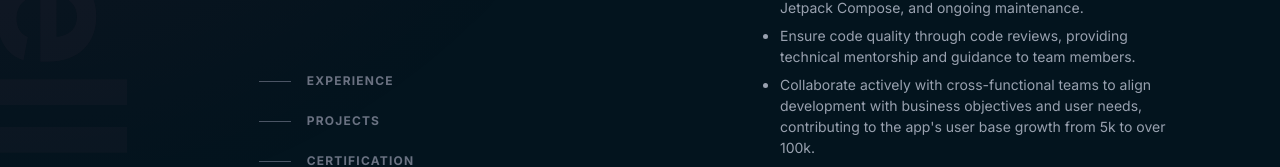
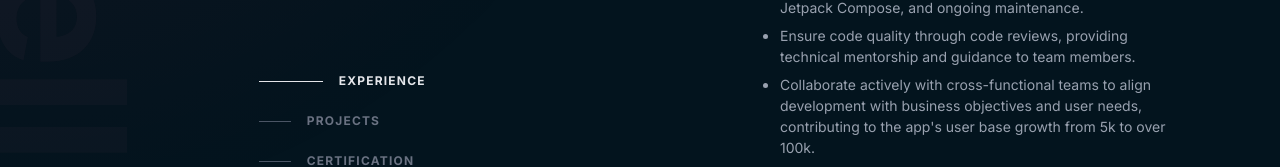
Before and after one commit to omarsahl/omarsahl.github.io, a Next.js app: page / in a window 1280 px wide. Shown: the part 469-636 px from the top of the page. Built offline with nearby package versions, Linux system fonts and the light colour scheme.

Commit message:
Add scroll-spy to nav to highlight active section

```diff
--- a/src/app/components/nav.js
+++ b/src/app/components/nav.js
@@ -1,24 +1,67 @@
-import React from 'react';
+'use client';
+
+import React, { useEffect, useState } from 'react';
+
+const NAV_ITEMS = [
+  { url: '#experience', label: 'Experience', id: 'experience' },
+  { url: '#projects', label: 'Projects', id: 'projects' },
+  { url: '#certification', label: 'Certification', id: 'certification' },
+  { url: '#blog', label: 'Blog', id: 'blog' },
+];
 
 export default function NavTabs() {
+  const [activeId, setActiveId] = useState('experience');
+
+  useEffect(() => {
+    const observers = [];
+
+    NAV_ITEMS.forEach(({ id }) => {
+      const section = document.getElementById(id);
+      if (!section) return;
+
+      const observer = new IntersectionObserver(
+        ([entry]) => {
+          if (entry.isIntersecting) setActiveId(id);
+        },
+        { rootMargin: '-30% 0px -60% 0px', threshold: 0 }
+      );
+
+      observer.observe(section);
+      observers.push(observer);
+    });
+
+    return () => observers.forEach((o) => o.disconnect());
+  }, []);
+
   return (
     <nav className="nav hidden lg:block" aria-label="Navigation">
       <ul className="mt-16 w-max">
-        <NavItem url="#experience" label="Experience" />
-        <NavItem url="#projects" label="Projects" />
-        <NavItem url="#certification" label="Certification" />
-        <NavItem url="#blog" label="Blog" />
+        {NAV_ITEMS.map(({ url, label, id }) => (
+          <NavItem key={id} url={url} label={label} active={activeId === id} />
+        ))}
       </ul>
     </nav>
   );
 }
 
-function NavItem({ url, label }) {
+function NavItem({ url, label, active }) {
   return (
     <li>
       <a className="group flex items-center py-3" href={url}>
-        <span className="mr-4 h-px w-8 bg-gray-600 transition-all group-hover:w-16 group-hover:bg-gray-200 group-focus-visible:w-16 group-focus-visible:bg-gray-200 motion-reduce:transition-none" />
-        <span className="text-xs font-bold uppercase tracking-widest text-gray-500 group-hover:text-gray-200 group-focus-visible:text-gray-200">
+        <span
+          className={`mr-4 h-px transition-all motion-reduce:transition-none ${
+            active
+              ? 'w-16 bg-gray-200'
+              : 'w-8 bg-gray-600 group-hover:w-16 group-hover:bg-gray-200 group-focus-visible:w-16 group-focus-visible:bg-gray-200'
+          }`}
+        />
+        <span
+          className={`text-xs font-bold uppercase tracking-widest transition-colors motion-reduce:transition-none ${
+            active
+              ? 'text-gray-200'
+              : 'text-gray-500 group-hover:text-gray-200 group-focus-visible:text-gray-200'
+          }`}
+        >
           {label}
         </span>
       </a>
```
